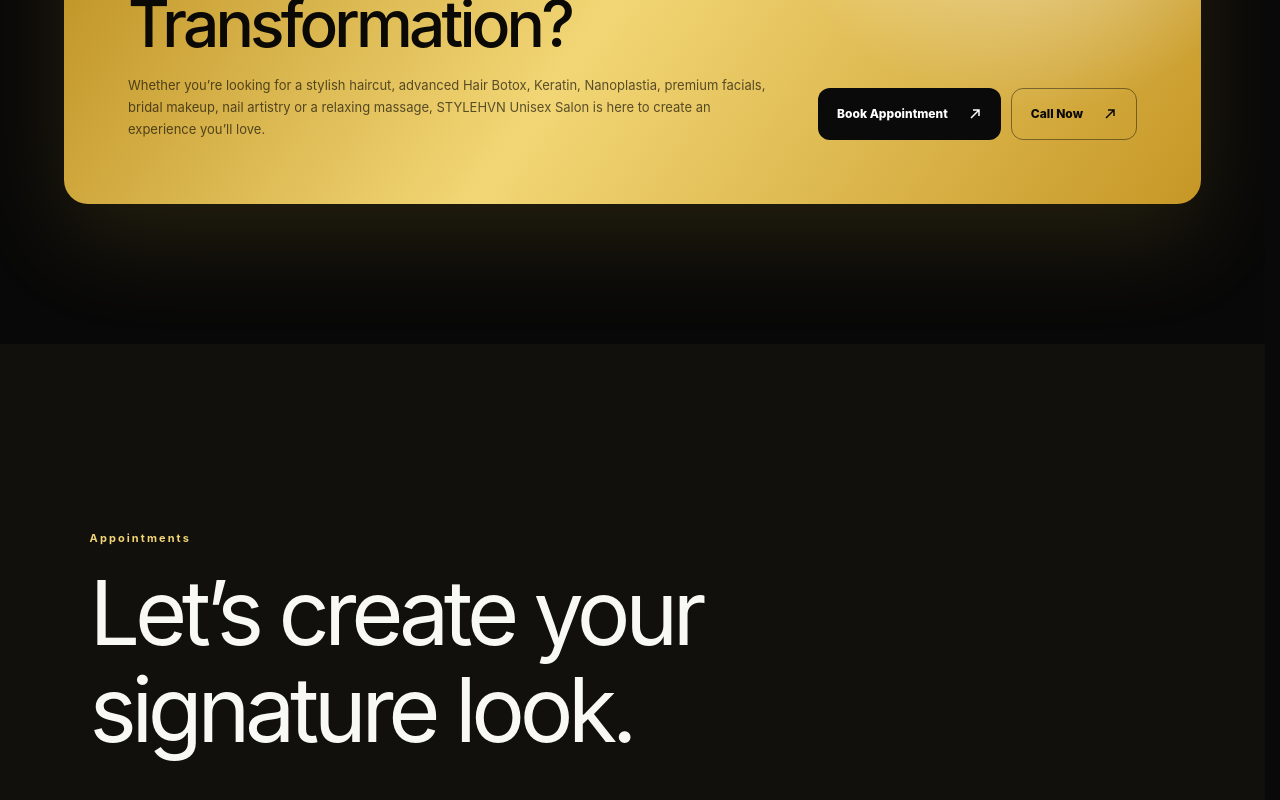
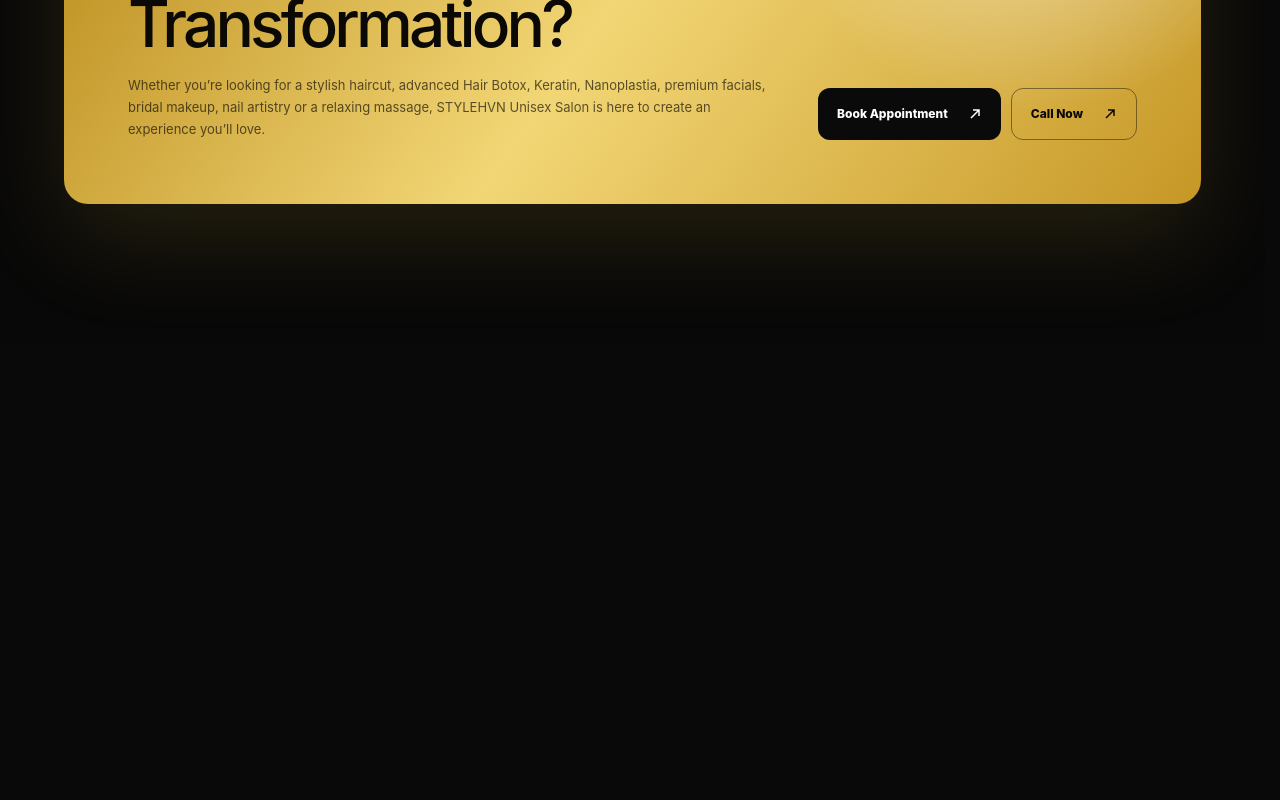
Before and after one commit to vigneshkumar2132002/stylehvn-saloon, a Next.js app: page / in a window 1280 px wide. Shown: the part 8712-9512 px from the top of the page. After the commit the page ends 9056 px from the top, so only its background shows below. Built offline with nearby package versions, Linux system fonts and the light colour scheme; no server answers.

Commit message:
Remove remaining home appointment section

```diff
--- a/app/page.tsx
+++ b/app/page.tsx
@@ -106,10 +106,6 @@
       <WhoWeAre />
       <GalleryShowcase />
       <TransformationCta />
-      <section className="page-section contact-section" id="contact">
-        <span>Appointments</span>
-        <h2>Let’s create your signature look.</h2>
-      </section>
     </main>
   );
 }
```
